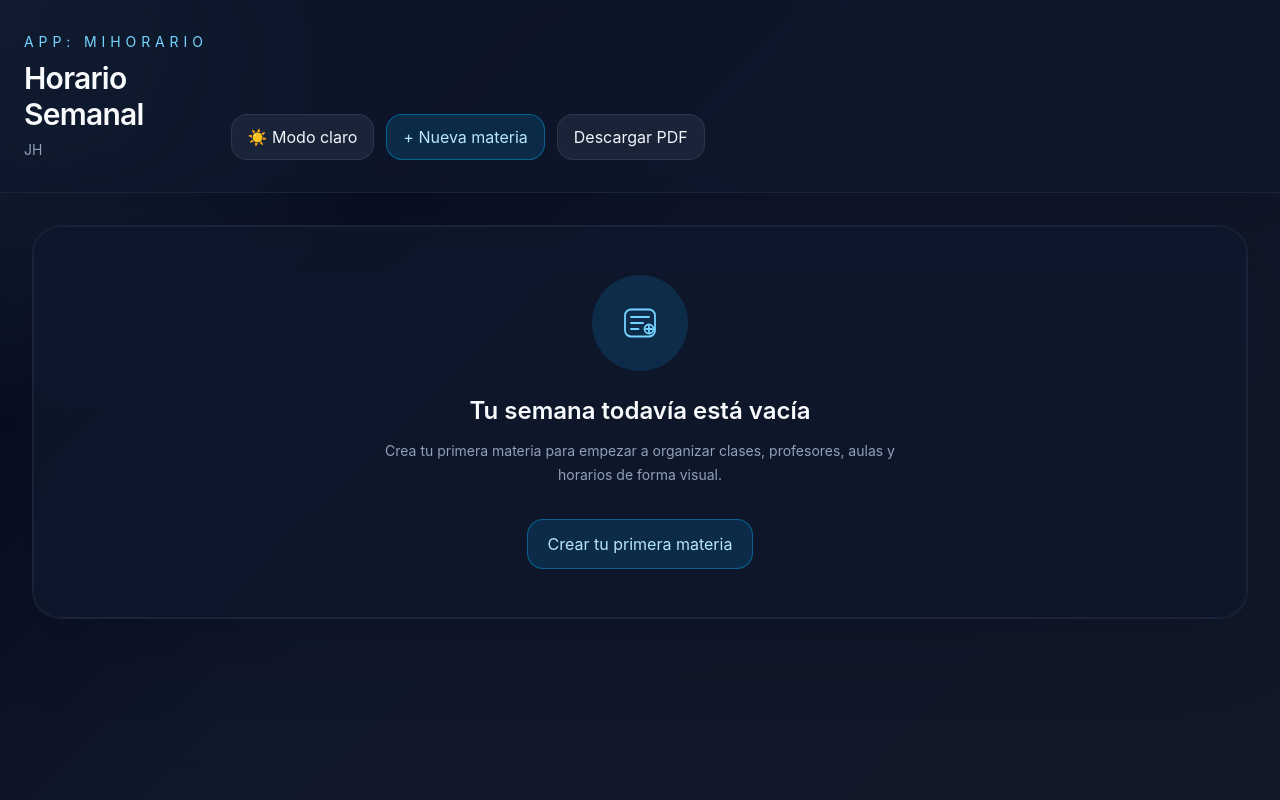
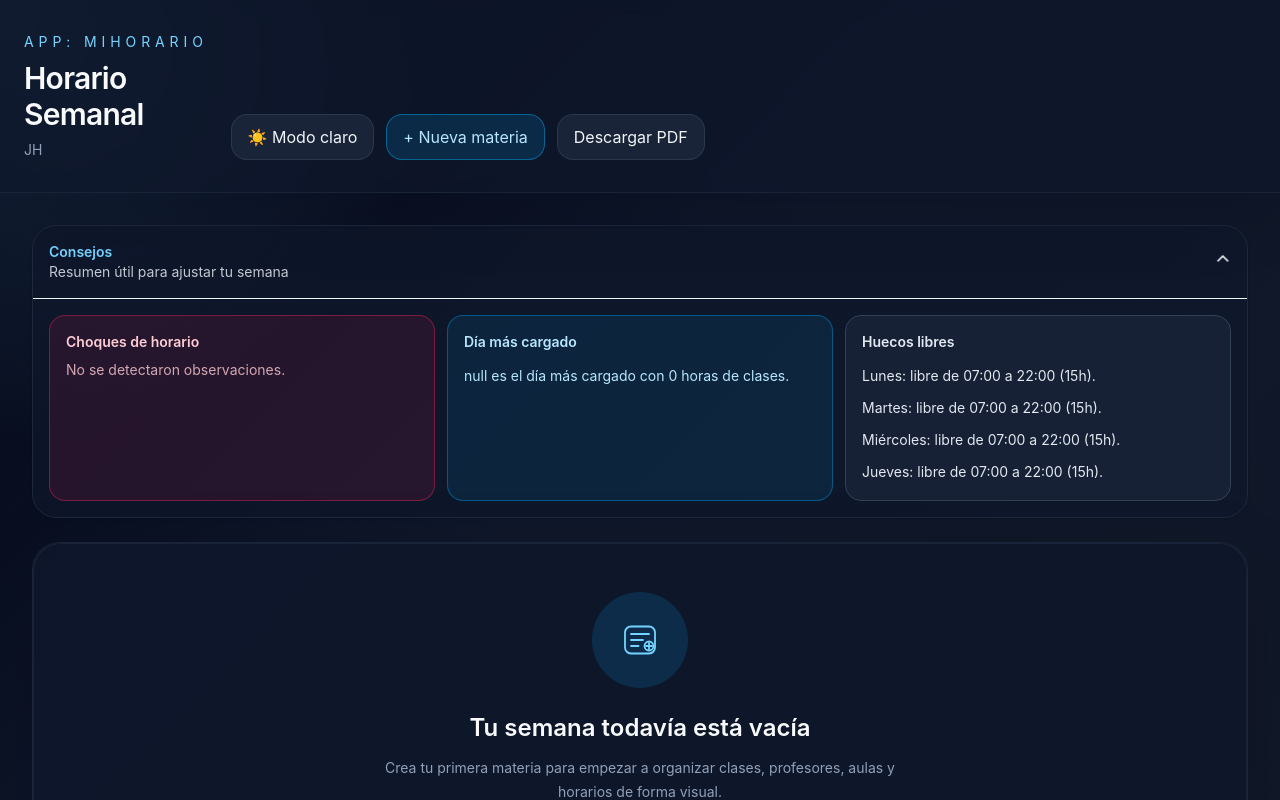
Before and after one commit to Jonathannn-h/miHorario, a React (Vite) app: page / in a window 1280 px wide. Shown: the top 800 px of the page. Built offline with nearby package versions, Linux system fonts and the light colour scheme; the HTML template or start-up script is replaced by a standard one.

Commit message:
Primera version de CONSEJOS. Nueva Implementacion

```diff
--- a/src/App.jsx
+++ b/src/App.jsx
@@ -2,6 +2,7 @@ import { useEffect, useRef, useState } from 'react';
 import { PDFDocument, StandardFonts, rgb } from 'pdf-lib';
 import GrillaHorario from './components/GrillaHorario';
 import ModalMateria from './components/ModalMateria';
+import PanelConsejos from './components/PanelConsejos';
 import UndoSnackbar from './components/UndoSnackbar';
 import { useMaterias } from './hooks/useMaterias';
 import { DIAS } from './utils/constantes';
@@ -209,6 +210,7 @@ function App() {
       </header>
 
       <main className="mx-auto max-w-7xl px-4 py-8 sm:px-6 lg:px-8">
+        <PanelConsejos materias={materias} isDark={isDark} />
         <div className={`overflow-hidden rounded-[28px] border shadow-[0_25px_80px_rgba(2,6,23,0.15)] ${isDark ? 'border-slate-800/80 bg-slate-900/70' : 'border-slate-200 bg-white/80'}`}>
           <GrillaHorario
             materias={materias}
--- /dev/null
+++ b/src/components/PanelConsejos.jsx
@@ -0,0 +1,67 @@
+import { useMemo, useState } from 'react';
+import { calcularConsejos } from '../utils/consejos';
+import { minutosAHora } from '../utils/formato';
+
+function PanelConsejos({ materias, isDark = false }) {
+  const [abierto, setAbierto] = useState(true);
+  const consejos = useMemo(() => calcularConsejos(materias), [materias]);
+
+  const renderBloque = (titulo, items, tono) => {
+    const tonoClasses = tono === 'alerta'
+      ? (isDark ? 'border-rose-500/40 bg-rose-500/10 text-rose-200' : 'border-rose-300 bg-rose-50 text-rose-700')
+      : tono === 'info'
+        ? (isDark ? 'border-sky-500/40 bg-sky-500/10 text-sky-200' : 'border-sky-300 bg-sky-50 text-sky-700')
+        : (isDark ? 'border-slate-700 bg-slate-800/60 text-slate-200' : 'border-slate-200 bg-white/70 text-slate-700');
+
+    return (
+      <div className={`rounded-2xl border p-4 ${tonoClasses}`}>
+        <h3 className="text-sm font-semibold">{titulo}</h3>
+        {items.length === 0 ? (
+          <p className="mt-2 text-sm opacity-80">No se detectaron observaciones.</p>
+        ) : (
+          <ul className="mt-3 space-y-2 text-sm">
+            {items.map((item, index) => (
+              <li key={`${titulo}-${index}`} className="leading-6">
+                {item}
+              </li>
+            ))}
+          </ul>
+        )}
+      </div>
+    );
+  };
+
+  const choques = consejos.choques.map((choque) => `${choque.dia}: ${choque.materiaA} y ${choque.materiaB} se solapan de ${minutosAHora(choque.inicioSolape)} a ${minutosAHora(choque.finSolape)}.`);
+  const diaMasCargado = consejos.diaMasCargado.totalMinutes === 0
+    ? 'Aún no hay materias cargadas.'
+    : `${consejos.diaMasCargado.dia} es el día más cargado con ${Math.round(consejos.diaMasCargado.totalMinutos / 60)} horas de clases.`;
+  const huecos = consejos.huecosLibres
+    .filter((hueco) => hueco.duracionMinutos > 0)
+    .slice(0, 4)
+    .map((hueco) => `${hueco.dia}: libre de ${minutosAHora(hueco.inicio)} a ${minutosAHora(hueco.fin)} (${Math.round(hueco.duracionMinutos / 60)}h).`);
+
+  return (
+    <div className={`mb-6 rounded-[24px] border shadow-sm ${isDark ? 'border-slate-800 bg-slate-900/70' : 'border-slate-200 bg-white/80'}`}>
+      <button
+        onClick={() => setAbierto((prev) => !prev)}
+        className={`flex w-full items-center justify-between px-4 py-4 text-left ${isDark ? 'text-slate-100' : 'text-slate-800'}`}
+      >
+        <div>
+          <p className={`text-sm font-semibold ${isDark ? 'text-sky-300' : 'text-sky-700'}`}>Consejos</p>
+          <p className="text-sm opacity-80">Resumen útil para ajustar tu semana</p>
+        </div>
+        <span className={`text-xl transition-transform ${abierto ? 'rotate-180' : ''}`}>⌄</span>
+      </button>
+
+      {abierto && (
+        <div className="grid gap-3 border-t px-4 py-4 md:grid-cols-3">
+          {renderBloque('Choques de horario', choques, 'alerta')}
+          {renderBloque('Día más cargado', [diaMasCargado], 'info')}
+          {renderBloque('Huecos libres', huecos, 'default')}
+        </div>
+      )}
+    </div>
+  );
+}
+
+export default PanelConsejos;
--- /dev/null
+++ b/src/utils/consejos.js
@@ -0,0 +1,98 @@
+import { DIAS } from './constantes';
+import { horaEnMinutos } from './formato';
+
+const HORA_INICIO_DIA = horaEnMinutos('07:00');
+const HORA_FIN_DIA = horaEnMinutos('22:00');
+
+function obtenerDuracionMinutos(materia) {
+  return horaEnMinutos(materia.horaFin) - horaEnMinutos(materia.horaInicio);
+}
+
+function hayChoque(a, b) {
+  return horaEnMinutos(a.horaInicio) < horaEnMinutos(b.horaFin) && horaEnMinutos(b.horaInicio) < horaEnMinutos(a.horaFin);
+}
+
+export function calcularConsejos(materias = []) {
+  const materiasPorDia = DIAS.map((dia) => {
+    const items = (materias || [])
+      .filter((materia) => materia.dia === dia)
+      .map((materia) => ({ ...materia }))
+      .sort((a, b) => horaEnMinutos(a.horaInicio) - horaEnMinutos(b.horaInicio));
+
+    return { dia, materias: items };
+  });
+
+  const choques = [];
+
+  materiasPorDia.forEach(({ dia, materias }) => {
+    for (let i = 0; i < materias.length; i += 1) {
+      for (let j = i + 1; j < materias.length; j += 1) {
+        const a = materias[i];
+        const b = materias[j];
+
+        if (!hayChoque(a, b)) continue;
+
+        const inicioSolape = Math.max(horaEnMinutos(a.horaInicio), horaEnMinutos(b.horaInicio));
+        const finSolape = Math.min(horaEnMinutos(a.horaFin), horaEnMinutos(b.horaFin));
+
+        choques.push({
+          dia,
+          materiaA: a.nombre,
+          materiaB: b.nombre,
+          inicioSolape,
+          finSolape,
+          duracionMinutos: finSolape - inicioSolape,
+        });
+      }
+    }
+  });
+
+  const cargas = materiasPorDia.map(({ dia, materias }) => ({
+    dia,
+    totalMinutos: materias.reduce((total, materia) => total + obtenerDuracionMinutos(materia), 0),
+  }));
+
+  const diaMasCargado = cargas.reduce(
+    (max, actual) => (actual.totalMinutos > max.totalMinutos ? actual : max),
+    { dia: null, totalMinutos: 0 }
+  );
+
+  const huecosLibres = materiasPorDia.flatMap(({ dia, materias }) => {
+    const ordenadas = [...materias].sort((a, b) => horaEnMinutos(a.horaInicio) - horaEnMinutos(b.horaInicio));
+
+    if (ordenadas.length === 0) {
+      return [{ dia, inicio: HORA_INICIO_DIA, fin: HORA_FIN_DIA, duracionMinutos: HORA_FIN_DIA - HORA_INICIO_DIA }];
+    }
+
+    const gaps = [];
+
+    if (horaEnMinutos(ordenadas[0].horaInicio) > HORA_INICIO_DIA) {
+      gaps.push({ dia, inicio: HORA_INICIO_DIA, fin: horaEnMinutos(ordenadas[0].horaInicio), duracionMinutos: horaEnMinutos(ordenadas[0].horaInicio) - HORA_INICIO_DIA });
+    }
+
+    for (let i = 1; i < ordenadas.length; i += 1) {
+      const anterior = ordenadas[i - 1];
+      const actual = ordenadas[i];
+      const inicioAnterior = horaEnMinutos(anterior.horaFin);
+      const inicioActual = horaEnMinutos(actual.horaInicio);
+
+      if (inicioActual > inicioAnterior) {
+        gaps.push({ dia, inicio: inicioAnterior, fin: inicioActual, duracionMinutos: inicioActual - inicioAnterior });
+      }
+    }
+
+    const ultima = ordenadas[ordenadas.length - 1];
+    if (horaEnMinutos(ultima.horaFin) < HORA_FIN_DIA) {
+      gaps.push({ dia, inicio: horaEnMinutos(ultima.horaFin), fin: HORA_FIN_DIA, duracionMinutos: HORA_FIN_DIA - horaEnMinutos(ultima.horaFin) });
+    }
+
+    return gaps;
+  });
+
+  return {
+    choques,
+    diaMasCargado,
+    huecosLibres,
+    cargas,
+  };
+}
```
Also changed, not shown: 5 other files (tests, documents, lock files or other folders).
